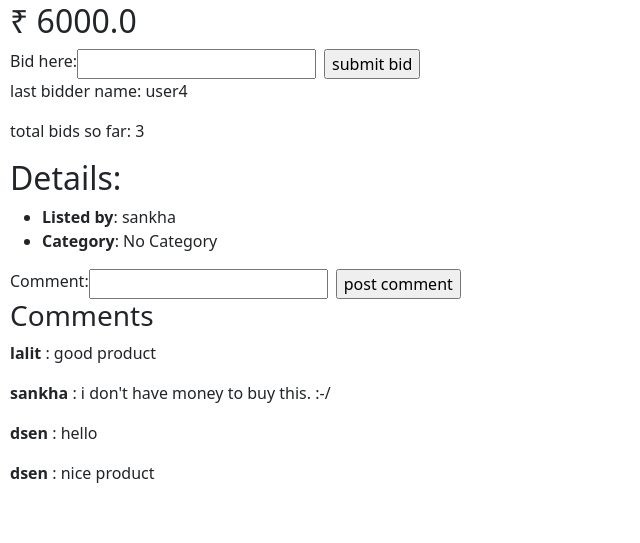
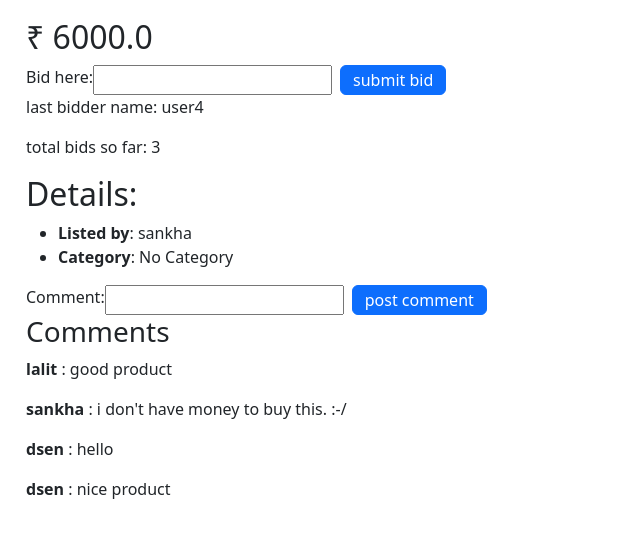
Before and after one commit to Debjyoti0404/commerce, a Django app: page /listings/2 in a window 1280 px wide. Shown: the part 747-1290 px from the top of the page, without its empty margins (0-640 px from the left). Before the commit the page ends 1230 px from the top, so only its background shows below. Run offline with Django 3.2, Linux system fonts and the light colour scheme; a user stored in the database is signed in; data comes from the database, SQL or seed files in the repository; both versions use the stored data as it was after the commit; data that the repository does not hold is empty.

Commit message:
made changes regarding comment and bid subimission form

```diff
--- a/commerce/auctions/templates/auctions/item.html
+++ b/commerce/auctions/templates/auctions/item.html
@@ -1,6 +1,7 @@
 {% extends "auctions/layout.html" %}
 
 {% block body %}
+    <div class="p-3">
         <div class="d-flex">
             <h2>Listing:{{ item.prdct_name }}</h2>
             <div class="mx-2">
@@ -18,7 +19,7 @@
             <form action="{% url 'listings' item.id %}" class="d-flex" method="post">
                 {% csrf_token %}
                 {{ bid_form }}
-            <input type="submit" class="mx-2 btn-primary" name="bid-form" value="submit bid">
+                <input type="submit" class="btn btn-primary mx-2 py-0" name="bid-form" value="submit bid">
             </form>
             <p>last bidder name: {{ all_bids.last.bidder }}</p>
             <p>total bids so far: {{ all_bids.count }}</p>
@@ -33,7 +34,7 @@
             {% endif %}
         {% elif user.is_authenticated and user == item.prdct_owner %}
             <a href="{% url 'closebid' item.id %}">
-            <button>Close Bidding</button>
+                <button class="btn btn-danger">Close Bidding</button>
             </a>
         {% endif %}
         <h2>Details:</h2>
@@ -48,14 +49,15 @@
             </li>
         </ul>
         {% if user.is_authenticated %}
-        <form action="{% url 'listings' item.id %}" class="d-flex" method="post">
+            <form action="{% url 'listings' item.id %}" class="d-flex" rows="1" method="post">
                 {% csrf_token %}
                 {{ comment_box }}
-            <input type="submit" name="comment-form" class="mx-2" value="post comment">
+                <input type="submit" name="comment-form" class="btn btn-primary mx-2 py-0" value="post comment">
             </form>
         {% endif %}
         <h3>Comments</h3>
         {% for comment in all_comments %}
             <p><strong>{{ comment.author.username }}</strong> : {{ comment.comment }}</p>
         {%endfor %}
+    </div>
 {% endblock %}
```
Also changed, not shown: commerce/auctions/templates/auctions/categories.html (+7 -5 lines), commerce/db.sqlite3. Lines whose indentation alone changed are shown as unchanged.
